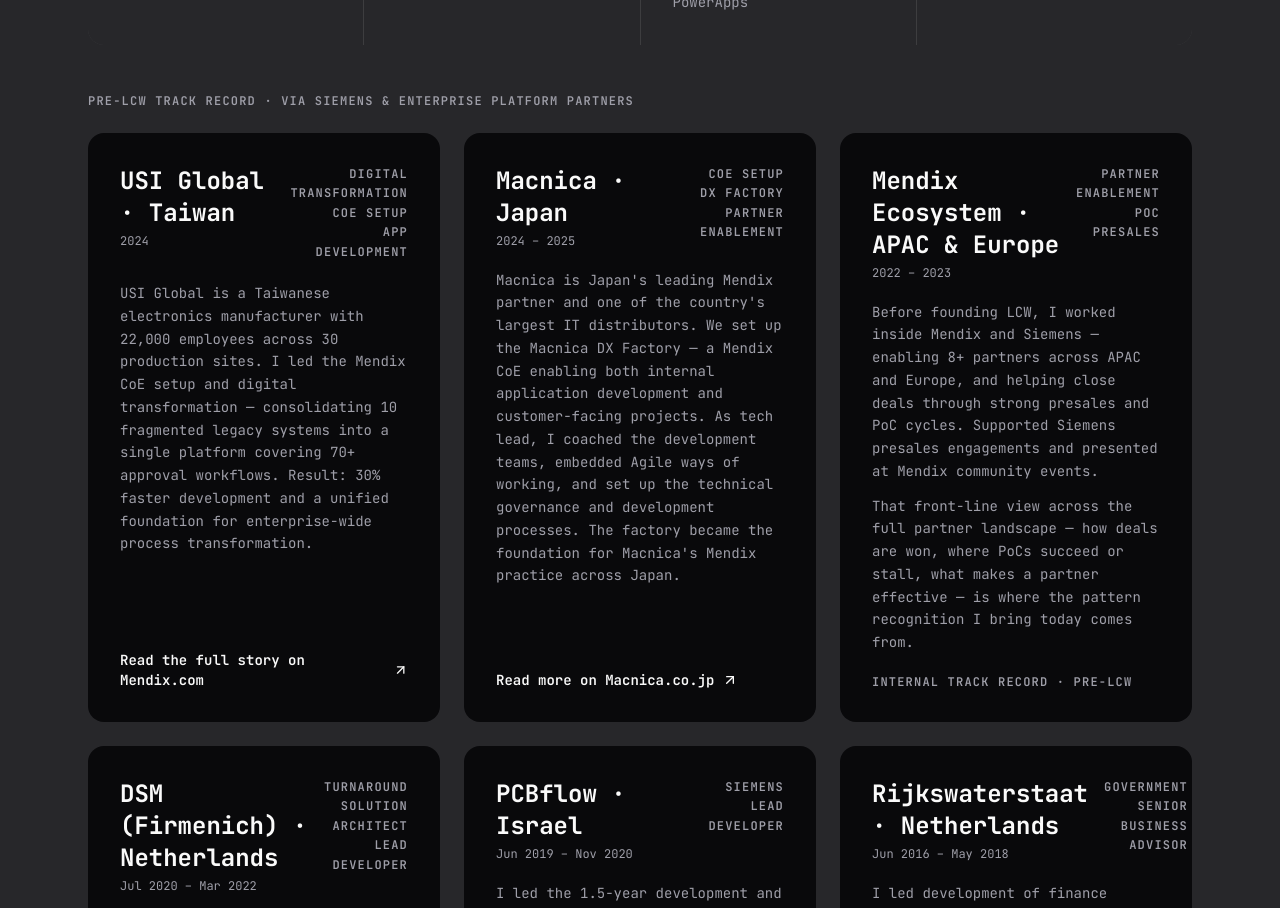
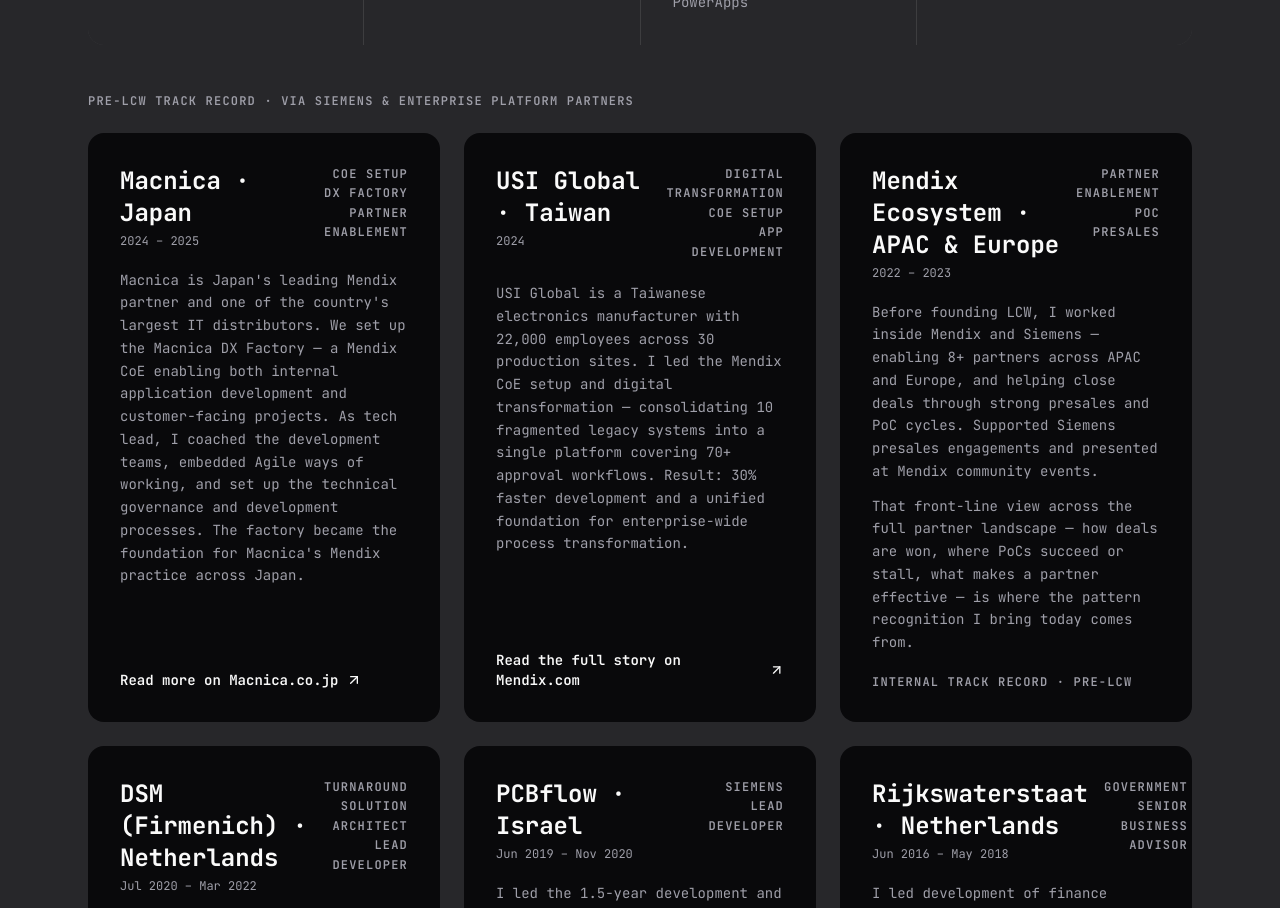
Before and after one commit to lowcodeworks-dev/lcw-website, a Next.js app: page /en in a window 1280 px wide. Shown: the part 1960-2868 px from the top of the page. Built offline with nearby package versions, Linux system fonts and the light colour scheme.

Commit message:
fix: reorder USI Global and Macnica cards chronologically
Macnica (2024–2025) now newest, before USI (2024), keeping the grid
newest-to-oldest after their period dates were corrected.

```diff
--- a/components/sections/social-proof.tsx
+++ b/components/sections/social-proof.tsx
@@ -46,8 +46,8 @@
 }
 
 const CASE_HREFS = [
+  'https://www.macnica.co.jp/en/business/ai_iot/news/2021/136600/',
   'https://www.mendix.com/customer-stories/usi-accelerates-development-and-enables-process-transformation-at-scale/',
-  'https://www.macnica.co.jp/en/business/ai_iot/news/2021/136600/',
   null,
   'https://www.mendix.com/customer-stories/accelerate-app-delivery-at-scale-with-mendix-and-aws/',
   'https://www.pcbflow.com',
--- a/messages/en.json
+++ b/messages/en.json
@@ -130,16 +130,16 @@
     "stat2_label": "Partners enabled",
     "stat3_label": "PoC wins vs. Outsystems & PowerApps",
     "stat4_label": "CoE setups across APAC",
-    "case1_company": "USI Global · Taiwan",
-    "case1_period": "2024",
-    "case1_tag": "Digital Transformation · CoE Setup · App Development",
-    "case1_desc": "USI Global is a Taiwanese electronics manufacturer with 22,000 employees across 30 production sites. I led the Mendix CoE setup and digital transformation — consolidating 10 fragmented legacy systems into a single platform covering 70+ approval workflows. Result: 30% faster development and a unified foundation for enterprise-wide process transformation.",
-    "case1_cta": "Read the full story on Mendix.com",
-    "case2_company": "Macnica · Japan",
-    "case2_period": "2024 – 2025",
-    "case2_tag": "CoE Setup · DX Factory · Partner Enablement",
-    "case2_desc": "Macnica is Japan's leading Mendix partner and one of the country's largest IT distributors. We set up the Macnica DX Factory — a Mendix CoE enabling both internal application development and customer-facing projects. As tech lead, I coached the development teams, embedded Agile ways of working, and set up the technical governance and development processes. The factory became the foundation for Macnica's Mendix practice across Japan.",
-    "case2_cta": "Read more on Macnica.co.jp",
+    "case1_company": "Macnica · Japan",
+    "case1_period": "2024 – 2025",
+    "case1_tag": "CoE Setup · DX Factory · Partner Enablement",
+    "case1_desc": "Macnica is Japan's leading Mendix partner and one of the country's largest IT distributors. We set up the Macnica DX Factory — a Mendix CoE enabling both internal application development and customer-facing projects. As tech lead, I coached the development teams, embedded Agile ways of working, and set up the technical governance and development processes. The factory became the foundation for Macnica's Mendix practice across Japan.",
+    "case1_cta": "Read more on Macnica.co.jp",
+    "case2_company": "USI Global · Taiwan",
+    "case2_period": "2024",
+    "case2_tag": "Digital Transformation · CoE Setup · App Development",
+    "case2_desc": "USI Global is a Taiwanese electronics manufacturer with 22,000 employees across 30 production sites. I led the Mendix CoE setup and digital transformation — consolidating 10 fragmented legacy systems into a single platform covering 70+ approval workflows. Result: 30% faster development and a unified foundation for enterprise-wide process transformation.",
+    "case2_cta": "Read the full story on Mendix.com",
     "case3_company": "Mendix Ecosystem · APAC & Europe",
     "case3_period": "2022 – 2023",
     "case3_tag": "Partner Enablement · PoC · Presales",
--- a/messages/ja.json
+++ b/messages/ja.json
@@ -130,16 +130,16 @@
     "stat2_label": "支援したパートナー数",
     "stat3_label": "OutSystems・PowerApps に対するPoC受注",
     "stat4_label": "APAC全域でのCoE構築",
-    "case1_company": "USI Global · 台湾",
-    "case1_period": "2024",
-    "case1_tag": "デジタルトランスフォーメーション · CoE構築 · アプリ開発",
-    "case1_desc": "USI Globalは30の生産拠点に22,000名の従業員を擁する台湾の電子機器メーカーです。MendixのCoE構築とデジタルトランスフォーメーションを主導し、10の分散したレガシーシステムを70以上の承認ワークフローをカバーする単一プラットフォームに統合しました。結果：開発速度30%向上と全社的なプロセス変革の統合基盤を実現。",
-    "case1_cta": "Mendix.comで全文を読む",
-    "case2_company": "Macnica · 日本",
-    "case2_period": "2024 – 2025",
-    "case2_tag": "CoE構築 · DXファクトリー · パートナー支援",
-    "case2_desc": "MacnicaはMendixの日本における主要パートナーであり、国内最大級のITディストリビューターの一つです。社内アプリケーション開発と顧客向けプロジェクトの双方を支援するMendix CoE「Macnica DX Factory」を構築しました。テックリードとして、私は開発チームをコーチングし、アジャイルな働き方を定着させ、技術ガバナンスと開発プロセスを整備しました。このファクトリーは日本全国でのMacnicaのMendixビジネスの基盤となりました。",
-    "case2_cta": "Macnica.co.jpで詳しく読む",
+    "case1_company": "Macnica · 日本",
+    "case1_period": "2024 – 2025",
+    "case1_tag": "CoE構築 · DXファクトリー · パートナー支援",
+    "case1_desc": "MacnicaはMendixの日本における主要パートナーであり、国内最大級のITディストリビューターの一つです。社内アプリケーション開発と顧客向けプロジェクトの双方を支援するMendix CoE「Macnica DX Factory」を構築しました。テックリードとして、私は開発チームをコーチングし、アジャイルな働き方を定着させ、技術ガバナンスと開発プロセスを整備しました。このファクトリーは日本全国でのMacnicaのMendixビジネスの基盤となりました。",
+    "case1_cta": "Macnica.co.jpで詳しく読む",
+    "case2_company": "USI Global · 台湾",
+    "case2_period": "2024",
+    "case2_tag": "デジタルトランスフォーメーション · CoE構築 · アプリ開発",
+    "case2_desc": "USI Globalは30の生産拠点に22,000名の従業員を擁する台湾の電子機器メーカーです。MendixのCoE構築とデジタルトランスフォーメーションを主導し、10の分散したレガシーシステムを70以上の承認ワークフローをカバーする単一プラットフォームに統合しました。結果：開発速度30%向上と全社的なプロセス変革の統合基盤を実現。",
+    "case2_cta": "Mendix.comで全文を読む",
     "case3_company": "Mendixエコシステム · アジア太平洋 & ヨーロッパ",
     "case3_period": "2022 – 2023",
     "case3_tag": "パートナー支援 · PoC · プレセールス",
--- a/messages/ko.json
+++ b/messages/ko.json
@@ -130,16 +130,16 @@
     "stat2_label": "지원한 파트너 수",
     "stat3_label": "OutSystems·PowerApps 대비 PoC 수주",
     "stat4_label": "아시아태평양 CoE 구축",
-    "case1_company": "USI Global · 대만",
-    "case1_period": "2024",
-    "case1_tag": "디지털 전환 · CoE 구축 · 앱 개발",
-    "case1_desc": "USI Global은 30개 생산 거점에 22,000명의 직원을 둔 대만의 전자 제조업체입니다. 저는 멘딕스 CoE 구축과 디지털 전환을 주도했습니다 — 10개의 분산된 레거시 시스템을 70개 이상의 승인 워크플로우를 포괄하는 단일 플랫폼으로 통합했습니다. 결과: 개발 속도 30% 향상과 전사적 프로세스 혁신을 위한 통합 기반 마련.",
-    "case1_cta": "Mendix.com에서 전체 사례 읽기",
-    "case2_company": "Macnica · 일본",
-    "case2_period": "2024 – 2025",
-    "case2_tag": "CoE 구축 · DX 팩토리 · 파트너 지원",
-    "case2_desc": "Macnica는 일본의 대표적인 멘딕스 파트너이자 국내 최대 IT 유통사 중 하나입니다. 저희는 내부 애플리케이션 개발과 고객 대상 프로젝트를 모두 지원하는 멘딕스 CoE인 Macnica DX Factory를 구축했습니다. 테크 리드로서 저는 개발팀을 코칭하고, 애자일 업무 방식을 정착시켰으며, 기술 거버넌스와 개발 프로세스를 구축했습니다. 이 팩토리는 일본 전역에 걸친 Macnica의 멘딕스 사업의 기반이 되었습니다.",
-    "case2_cta": "Macnica.co.jp에서 더 읽기",
+    "case1_company": "Macnica · 일본",
+    "case1_period": "2024 – 2025",
+    "case1_tag": "CoE 구축 · DX 팩토리 · 파트너 지원",
+    "case1_desc": "Macnica는 일본의 대표적인 멘딕스 파트너이자 국내 최대 IT 유통사 중 하나입니다. 저희는 내부 애플리케이션 개발과 고객 대상 프로젝트를 모두 지원하는 멘딕스 CoE인 Macnica DX Factory를 구축했습니다. 테크 리드로서 저는 개발팀을 코칭하고, 애자일 업무 방식을 정착시켰으며, 기술 거버넌스와 개발 프로세스를 구축했습니다. 이 팩토리는 일본 전역에 걸친 Macnica의 멘딕스 사업의 기반이 되었습니다.",
+    "case1_cta": "Macnica.co.jp에서 더 읽기",
+    "case2_company": "USI Global · 대만",
+    "case2_period": "2024",
+    "case2_tag": "디지털 전환 · CoE 구축 · 앱 개발",
+    "case2_desc": "USI Global은 30개 생산 거점에 22,000명의 직원을 둔 대만의 전자 제조업체입니다. 저는 멘딕스 CoE 구축과 디지털 전환을 주도했습니다 — 10개의 분산된 레거시 시스템을 70개 이상의 승인 워크플로우를 포괄하는 단일 플랫폼으로 통합했습니다. 결과: 개발 속도 30% 향상과 전사적 프로세스 혁신을 위한 통합 기반 마련.",
+    "case2_cta": "Mendix.com에서 전체 사례 읽기",
     "case3_company": "Mendix 생태계 · 아시아태평양 & 유럽",
     "case3_period": "2022 – 2023",
     "case3_tag": "파트너 지원 · PoC · 프리세일즈",
```
